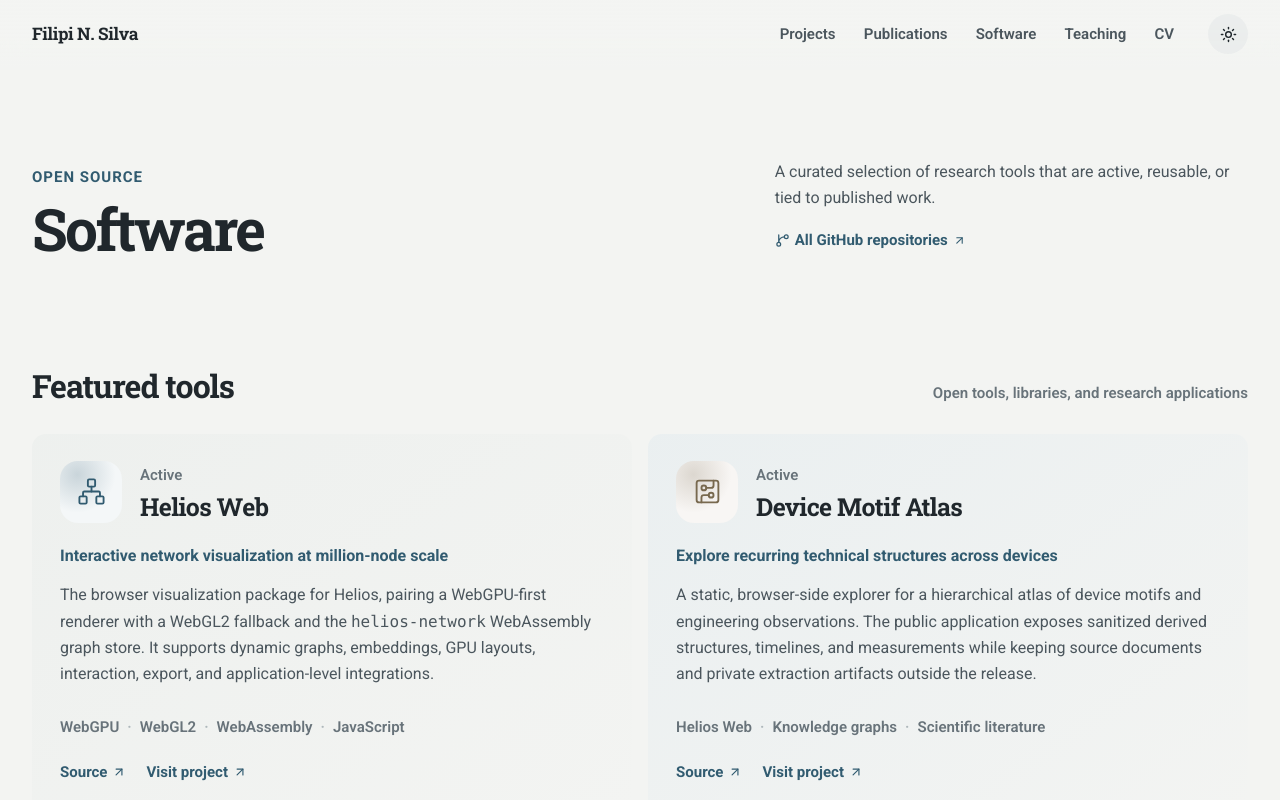
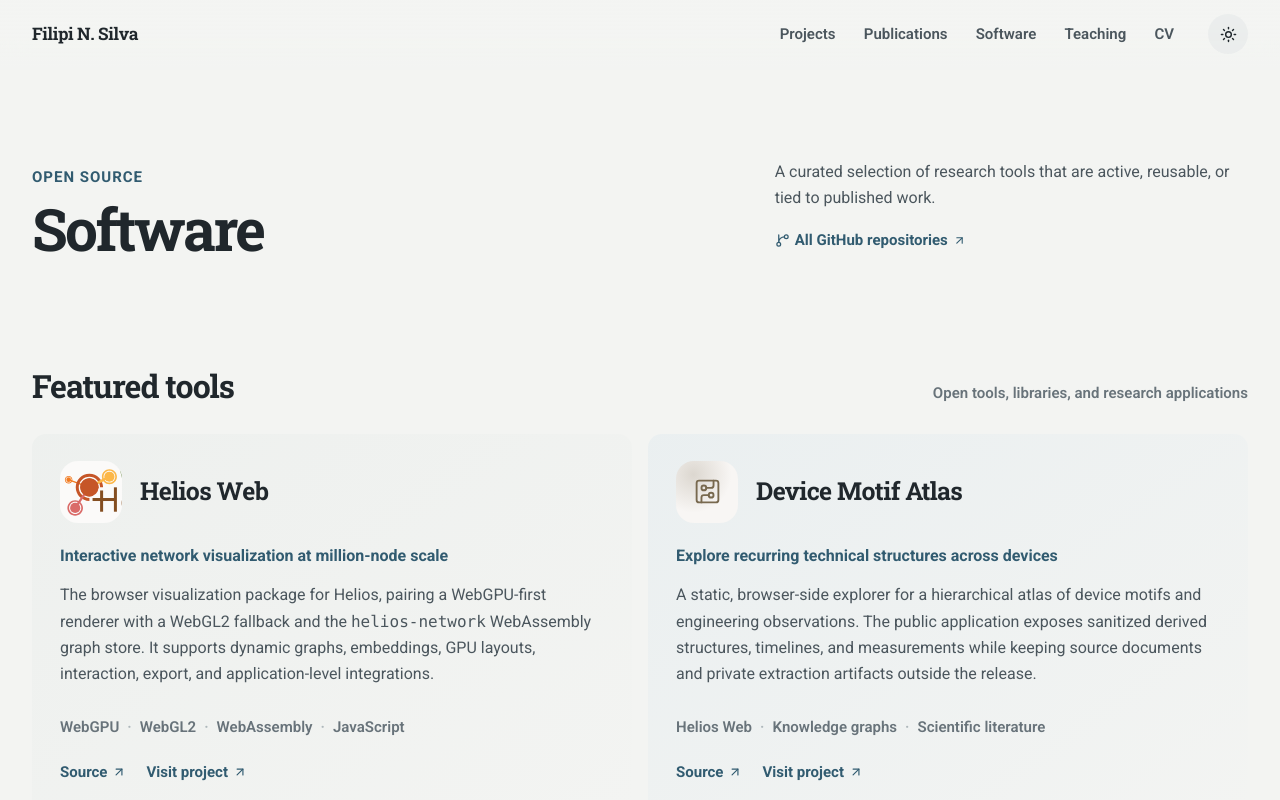
Before and after one commit to filipinascimento/new_website, a Next.js app: page /software in a window 1280 px wide. Shown: the top 800 px of the page. Built offline with nearby package versions, Linux system fonts and the light colour scheme.

Commit message:
Use project branding in software cards

```diff
--- a/app/components/SoftwareCard.tsx
+++ b/app/components/SoftwareCard.tsx
@@ -7,10 +7,7 @@ export function SoftwareCard({ software }: { software: SoftwareRecord }) {
     <article className="software-card">
       <div className="software-card__heading">
         <SoftwareIcon slug={software.slug} />
-        <div>
-          <span className="software-card__status">{software.status}</span>
-          <h3>{software.title}</h3>
-        </div>
+        <h3>{software.title}</h3>
       </div>
       <p className="software-card__tagline">{software.tagline}</p>
       <div className="software-card__body" dangerouslySetInnerHTML={{ __html: software.html }} />
--- a/app/components/SoftwareIcon.tsx
+++ b/app/components/SoftwareIcon.tsx
@@ -1,3 +1,4 @@
+import Image from "next/image";
 import {
   Boxes,
   CircuitBoard,
@@ -10,6 +11,10 @@ import {
   Workflow,
   type LucideIcon,
 } from "lucide-react";
+
+const brandAssets: Record<string, string> = {
+  "helios-web": "/software-icons/helios-web.svg",
+};
 
 const icons: Record<string, LucideIcon> = {
   "helios-web": Network,
@@ -36,10 +41,16 @@ const tones: Record<string, string> = {
 export function SoftwareIcon({ slug, compact = false }: { slug: string; compact?: boolean }) {
   const Icon = icons[slug] ?? Workflow;
   const tone = tones[slug] ?? "blue";
+  const brandAsset = brandAssets[slug];
+  const basePath = process.env.GITHUB_PAGES === "true" ? "/new_website" : "";
 
   return (
-    <span className={`software-icon software-icon--${tone}${compact ? " software-icon--compact" : ""}`} aria-hidden="true">
-      <Icon />
+    <span className={`software-icon software-icon--${brandAsset ? "brand" : tone}${compact ? " software-icon--compact" : ""}`} aria-hidden="true">
+      {brandAsset ? (
+        <Image className="software-icon__asset" src={`${basePath}${brandAsset}`} alt="" width={142} height={60} unoptimized />
+      ) : (
+        <Icon />
+      )}
     </span>
   );
 }
--- a/app/globals.css
+++ b/app/globals.css
@@ -680,16 +680,6 @@ a {
   background: linear-gradient(145deg, color-mix(in srgb, var(--paper-raised) 58%, transparent), color-mix(in srgb, var(--paper) 34%, transparent));
 }
 
-.home-software-list__topline {
-  display: flex;
-  align-items: center;
-  justify-content: space-between;
-  gap: 16px;
-  color: var(--ink-faint);
-  font-size: 0.94rem;
-  font-weight: 600;
-}
-
 .software-icon {
   display: grid;
   width: 62px;
@@ -756,6 +746,26 @@ a {
   background:
     radial-gradient(circle at 28% 22%, color-mix(in srgb, currentColor 22%, transparent), transparent 58%),
     color-mix(in srgb, var(--paper-raised) 54%, var(--wash-warm));
+}
+
+.software-icon--brand {
+  display: flex;
+  align-items: center;
+  justify-content: flex-start;
+  overflow: hidden;
+  padding: 3px;
+  background: color-mix(in srgb, var(--paper-raised) 72%, var(--wash-warm));
+}
+
+.software-icon__asset {
+  width: auto;
+  max-width: none;
+  height: 56px;
+  flex: 0 0 auto;
+}
+
+.software-icon--compact .software-icon__asset {
+  height: 42px;
 }
 
 .home-software-list h3 {
@@ -971,12 +981,6 @@ a {
   gap: 18px;
 }
 
-.software-card__status {
-  color: var(--ink-faint);
-  font-size: 0.94rem;
-  font-weight: 600;
-}
-
 .project-card h3,
 .software-card h3,
 .course-card h2 {
@@ -989,7 +993,7 @@ a {
 }
 
 .software-card__heading h3 {
-  margin: 5px 0 0;
+  margin: 0;
 }
 
 .project-card__body,
--- a/app/page.tsx
+++ b/app/page.tsx
@@ -141,10 +141,7 @@ export default function Home() {
             <div className="home-software-list">
               {software.map((item) => (
                 <article key={item.slug}>
-                  <div className="home-software-list__topline">
-                    <SoftwareIcon slug={item.slug} compact />
-                    <span>{item.status}</span>
-                  </div>
+                  <SoftwareIcon slug={item.slug} compact />
                   <h3><a href={item.url} target="_blank" rel="noreferrer">{item.title}<ArrowUpRight size={14} /></a></h3>
                   <p>{item.tagline}</p>
                 </article>
```
Also changed, not shown: public/software-icons/helios-web.svg (added), 1 other file (tests, documents, lock files or other folders).
